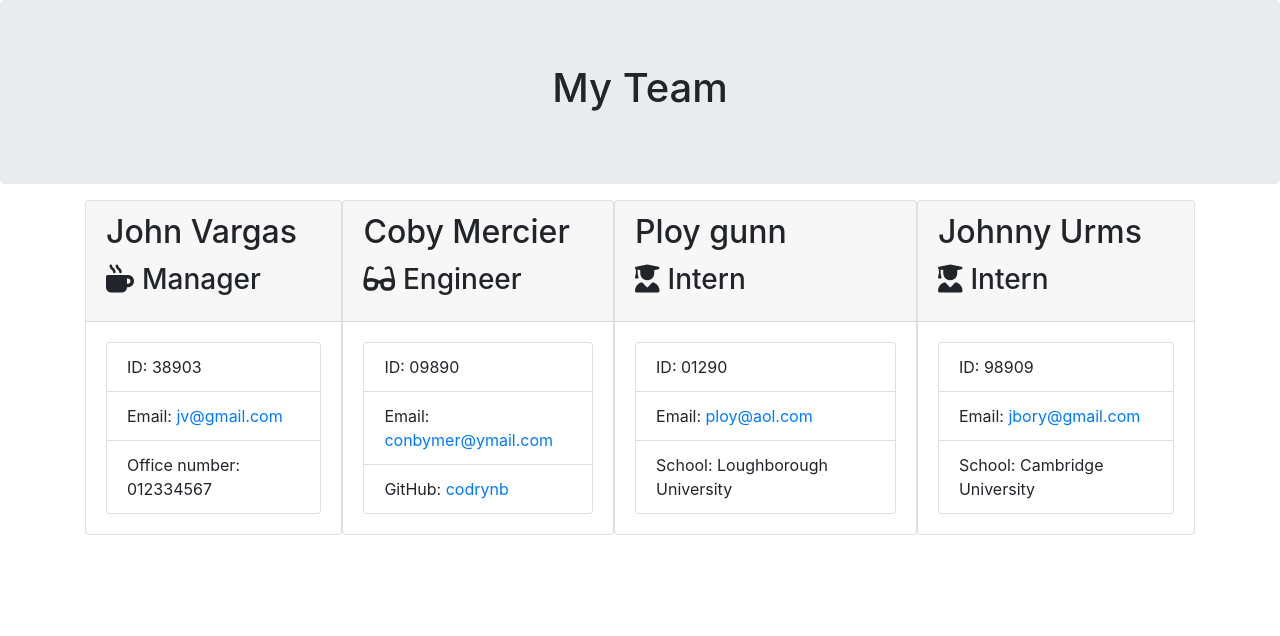
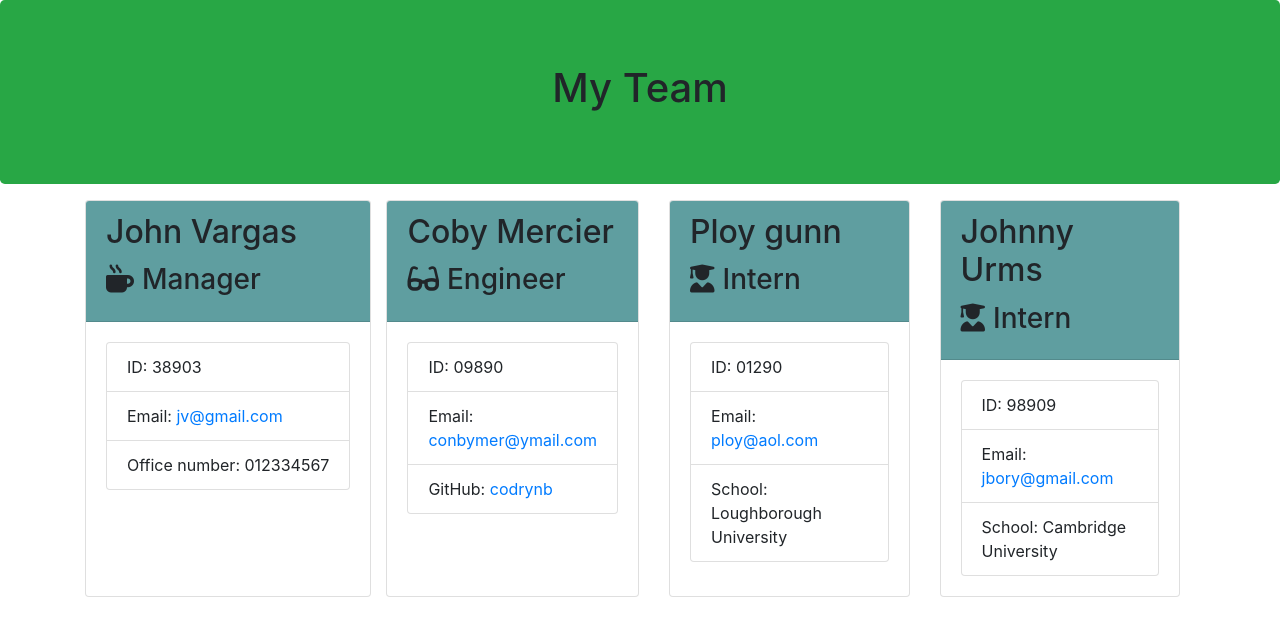
Before and after one commit to Kelllzzz/Team-Profile-Generator, a website: page starter/output/team.html in a window 1280 px wide. Drawn offline with nearby package versions, Linux system fonts and the light colour scheme.

Commit message:
added style to css and html files,added an image folder and added screenshots

```diff
--- a/starter/output/style.css
+++ b/starter/output/style.css
@@ -0,0 +1,4 @@
+.card-header{
+    background-color: cadetblue;
+
+};
--- a/starter/output/team.html
+++ b/starter/output/team.html
@@ -1,4 +1,3 @@
-
 <!DOCTYPE html>
 <html lang="en">
 
@@ -16,16 +15,16 @@
 <body>
     <div class="container-fluid">
         <div class="row">
-            <div class="col-12 jumbotron mb-3 team-heading">
+            <div class="col-12 jumbotron mb-3 team-heading bg-success">
                 <h1 class="text-center">My Team</h1>
             </div>
         </div>
     </div>
     <div class="container">
         <div class="row">
-            <div class="team-area col-12 d-flex justify-content-center">
+            <div class="team-area col-12 d-flex flex wrap">
 
-        <div class="card-deck">
+                <div class="card-deck row row-cols-1 row-cols-md-2 g-4">
                     <div class="card employee-card">
                         <div class="card-header">
                             <h2 class="card-title">John Vargas</h2>
@@ -41,7 +40,7 @@
                     </div>
                 </div>
 
-        <div class="card-deck">
+                <div class="card-deck col">
                     <div class="card employee-card">
                         <div class="card-header">
                             <h2 class="card-title">Coby Mercier</h2>
@@ -50,14 +49,16 @@
                         <div class="card-body">
                             <ul class="list-group">
                                 <li class="list-group-item">ID: 09890</li>
-            <li class="list-group-item">Email: <a href="mailto:conbymer@ymail.com">conbymer@ymail.com</a></li>
-            <li class="list-group-item">GitHub: <a href="https://github.com/codrynb" target="_blank" rel="noopener noreferrer">codrynb</a></li>
+                                <li class="list-group-item">Email: <a
+                                        href="mailto:conbymer@ymail.com">conbymer@ymail.com</a></li>
+                                <li class="list-group-item">GitHub: <a href="https://github.com/codrynb" target="_blank"
+                                        rel="noopener noreferrer">codrynb</a></li>
                             </ul>
                         </div>
                     </div>
                 </div>
 
-        <div class="card-deck">
+                <div class="card-deck col">
                     <div class="card employee-card">
                         <div class="card-header">
                             <h2 class="card-title">Ploy gunn</h2>
@@ -73,7 +74,7 @@
                     </div>
                 </div>
 
-        <div class="card-deck">
+                <div class="card-deck col">
                     <div class="card employee-card">
                         <div class="card-header">
                             <h2 class="card-title">Johnny Urms</h2>
@@ -82,7 +83,8 @@
                         <div class="card-body">
                             <ul class="list-group">
                                 <li class="list-group-item">ID: 98909</li>
-            <li class="list-group-item">Email: <a href="mailto:jbory@gmail.com">jbory@gmail.com</a></li>
+                                <li class="list-group-item">Email: <a href="mailto:jbory@gmail.com">jbory@gmail.com</a>
+                                </li>
                                 <li class="list-group-item">School: Cambridge University</li>
                             </ul>
                         </div>
@@ -93,4 +95,5 @@
         </div>
     </div>
 </body>
+
 </html>
```
Also changed, not shown: starter/Images/Screenshot 2024-02-28 230352.png (added), starter/Images/Screenshot 2024-02-28 233733.png (added), starter/Images/Screenshot 2024-02-28 233851.png (added). Lines whose indentation alone changed are shown as unchanged.
